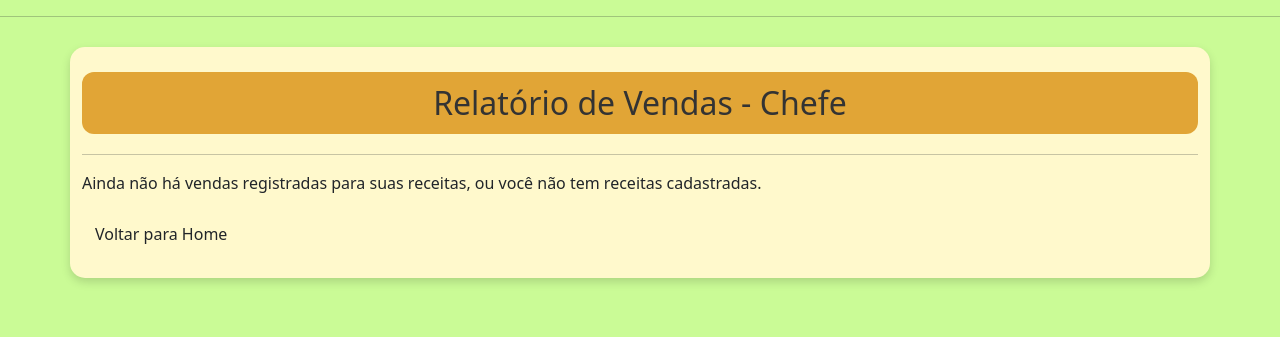
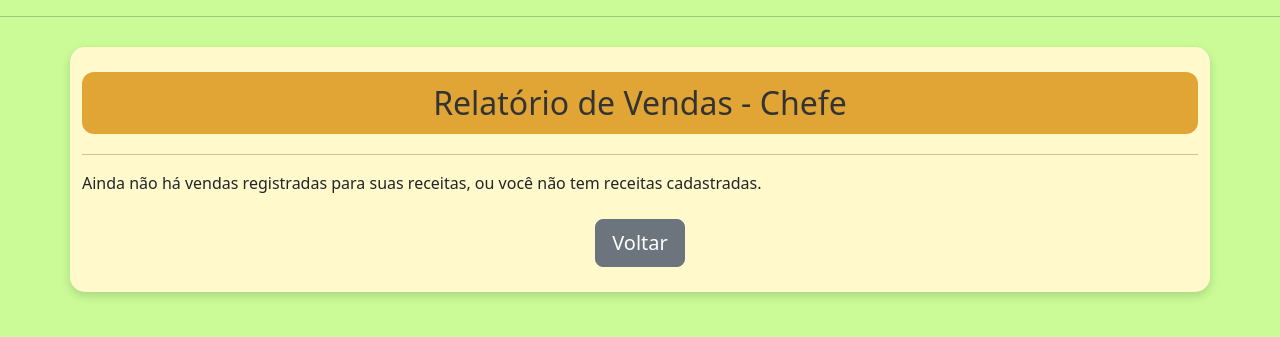
Before and after one commit to leandramts/Cookmasters_github, a Django app: template templates/F_Tela_Relatorio_Vendas.html in a window 1280 px wide. Shown: the part 54-391 px from the top of the page. Run offline with Django 5.2, Linux system fonts and the light colour scheme; the template is opened without the code that fills it, so the values that code supplies are empty.

Commit message:
botão voltar relatorio de vendas

```diff
--- a/templates/F_Tela_Relatorio_Vendas.html
+++ b/templates/F_Tela_Relatorio_Vendas.html
@@ -43,8 +43,10 @@
         <p>Ainda não há vendas registradas para suas receitas, ou você não tem receitas cadastradas.</p>
     {% endif %}
 
-    <div style="margin-top: 20px;">
-        <a href="{% url 'home' %}" class="btn">Voltar para Home</a>
+    <div class="mt-4 text-center">
+        <a href="{% url 'home' %}" class="btn btn-secondary btn-lg">
+            <i class="fas fa-arrow-left"></i> Voltar
+        </a>
     </div>
 
 </div>
```
Also changed, not shown: media/fotos_chefes/Carlos_Confeiteiro.jpg (added), media/fotos_chefes/Leo_rustico.jpg (added), media/fotos_chefes/rafa_rapido.jpg (added), media/fotos_chefes/sofia_twang.jpg (added), media/fotos_receitas/banana_cacau.jpg (added), media/fotos_receitas/banana_da_terra_cozida.jpg (added), media/fotos_receitas/bolo_choco_sem_gluten.jpg (added), media/fotos_receitas/curry_camarão_thai.jpg (added), media/fotos_receitas/file-de-frango-cremoso-00.png (added), media/fotos_receitas/sopa_detox.jpg (added), media/fotos_receitas/torta_de_maçã.jpg (added).
